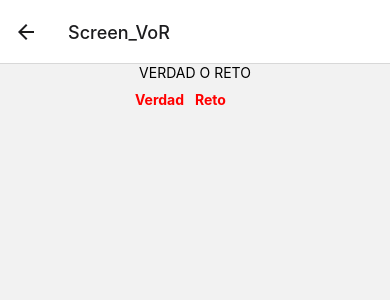
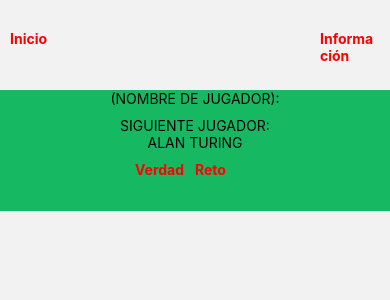
Before and after one commit to MiguelOlave/AlicoSoft, a React Native app in the folder BoozeBear/: screen /Screen_VoR in a window 390 px wide. Shown: the top 300 px of the page. Built offline with nearby package versions, Linux system fonts and the light colour scheme.

Commit message:
Actualización de la actualización

```diff
--- /dev/null
+++ b/BoozeBear/Componentes/Modal_info.js
@@ -0,0 +1,75 @@
+import React, { useState } from 'react'
+import { View, Modal, Text, TouchableOpacity } from 'react-native'
+
+const Informacion = (props) => {
+
+    const { text, view, setView } = props
+
+    return (
+        <Modal
+            animationType='slide' //fade, none o slite
+            onDismiss={() => console.log('close')}
+            onShow={() => console.log('show')}
+            transparent
+            visible={view}
+        >
+            <View
+                style={{
+                    flex: 1,
+                    backgroundColor: 'rgba(1,1,1,0.5)',
+                    justifyContent: 'center',
+                    alignItems: 'center',
+                }}
+            >
+                <View
+                    style={{
+                        height: '80%',
+                        width: '90%',
+                        backgroundColor: '#FFF',
+                    }}
+                >
+
+                    <View
+                        style={{
+                            height: 40,
+                            width: '100%',
+                            flexDirection: 'row',
+                            alignItems: 'center',
+                            justifyContent: 'flex-end',
+                            paddingHorizontal: 10,
+                        }}
+                    >
+                        <TouchableOpacity
+                            onPress={() => setView(false)}
+                        >
+                            <Text>
+                                Cerrar
+                            </Text>
+                        </TouchableOpacity>
+
+                    </View>
+
+                    <View
+                        style={{
+                            flexDirection: 'column'
+                        }}
+                    >
+                        <Text
+                            style={{
+                                alignContent: 'center',
+                                marginTop: 20,
+                                marginHorizontal: 20,
+                                backgroundColor: 'blue',
+                            }}
+                        >
+                            {text}
+                        </Text>
+                    </View>
+
+                </View>
+            </View>
+        </Modal>
+    )
+}
+
+export default Informacion
--- a/BoozeBear/screens/MainStack.js
+++ b/BoozeBear/screens/MainStack.js
@@ -1,6 +1,6 @@
 import { NavigationContainer } from "@react-navigation/native";
 import { createNativeStackNavigator } from "@react-navigation/native-stack";
-import Home from "./Home";
+import Screen_Home from "./Screen_Home";
 import Screen_Informacion from "./Screen_Informacion";
 import Screen_VoR from "./Screen_VoR";
 import Screen_QuienEsMas from "./Screen_QuienEsMas";
@@ -13,10 +13,10 @@ const MainStack = () => {
         <NavigationContainer>
             <Stack.Navigator
                 screenOptions={{
-                    headerShown: true, //Esconde el titulo  del stack en la parte superior de la pantalla
+                    headerShown: false, //Esconde el titulo  del stack en la parte superior de la pantalla
                 }}
             >
-                <Stack.Screen name="Home" component={Home} />
+                <Stack.Screen name="Screen_Home" component={Screen_Home} />
                 <Stack.Screen
                     name="Screen_Informacion"
                     component={Screen_Informacion}
--- a/BoozeBear/screens/Screen_QuienEsMas.js
+++ b/BoozeBear/screens/Screen_QuienEsMas.js
@@ -1,11 +1,66 @@
-import { View, Text } from "react-native";
+import React, { useState } from 'react'
+import { View, Text, StyleSheet } from 'react-native'
+import Agregar from '../Componentes/Btn_Agregar'
+import Informacion from '../Componentes/Modal_info'
 
 const Screen_QuienEsMas = ({ navigation }) => {
+
+  const [view, setView] = useState(false)
+
   return (
-    <View>
-      <Text>QUIEN ES MAS</Text>
+    <View
+      style={{ flex: 1 }}
+    >
+      <Informacion
+        view={view}
+        setView={setView}
+        text='En la pantalla saldrá el nombre de cada jugador con su respectivo reto o verdad, al terminar dale click  al boton de verdad o reto para que el siguiente jugador lo cumpla.'
+      />
+      <View
+        style={style.superior}
+      >
+        <Agregar
+          text='Inicio'
+          onPress={() => { navigation.navigate('Screen_Home') }}
+        />
+        <Agregar
+          text='Información'
+          onPress={() => { setView(true); }}
+        />
+      </View>
+      <View
+        style={style.content}
+      >
+        <Text>
+          ¿Cuál es el secreto de la juventud eterna?
+        </Text>
+        <View>
+          <Agregar
+            text='Siguiente'
+            onPress={() => { }}
+          />
+        </View>
+      </View>
     </View>
-  );
-};
+  )
+}
 
-export default Screen_QuienEsMas;
+export default Screen_QuienEsMas
+
+const style = StyleSheet.create({
+  superior: {
+    marginTop: 20,
+    marginHorizontal: 10,
+    flexDirection: "row",
+    alignItems: 'center',
+    justifyContent: "space-between",
+  },
+  content: {
+    flexDirection: "column",
+    marginTop: 10,
+    width: '100%',
+    backgroundColor: '#17B862',
+    alignItems: 'center',
+    justifyContent: 'center',
+  }
+});
--- a/BoozeBear/screens/Screen_VoR.js
+++ b/BoozeBear/screens/Screen_VoR.js
@@ -1,9 +1,11 @@
-import { useState } from "react";
-import { View, Text } from "react-native";
-import Agregar from "../Componentes/Btn_Agregar";
-import asks from "../database/asks.json";
+import React, { useState } from 'react'
+import { View, StyleSheet, Modal, Text, TouchableOpacity } from 'react-native'
+import Agregar from '../Componentes/Btn_Agregar'
+import Informacion from '../Componentes/Modal_info'
+import asks from '../database/asks.json'
 
-const Screen_VoR = () => {
+const Screen_VoR = ({ navigation }) => {
+
     const [currentQuestion, setCurrentQuestion] = useState();
     const [level, setLevel] = useState("Hot");
     const asksVerdad = asks.asksVerdad.filter((ask) => ask.category === level);
@@ -16,16 +18,91 @@ const Screen_VoR = () => {
         const random = Math.floor(Math.random() * asksReto.length);
         setCurrentQuestion(asksReto[random]?.name);
     };
+
+
+    const [view, setView] = useState(false)
     return (
-        <View style={{ alignItems: "center" }}>
-            <Text>VERDAD O RETO</Text>
-            <Text>{currentQuestion}</Text>
-            <View style={{ flexDirection: "row" }}>
-                <Agregar text="Verdad" onPress={muestreVerdad} />
-                <Agregar text="Reto" onPress={muestreReto} />
+        <View
+            style={{ flex: 1 }}
+        >
+            <Informacion
+                view={view}
+                setView={setView}
+                text='En la pantalla saldrá el nombre de cada jugador con su respectivo reto o verdad, al terminar dale click  al boton de verdad o reto para que el siguiente jugador lo cumpla.'
+            />
+            <View
+                style={style.superior}
+            >
+                <Agregar
+                    text='Inicio'
+                    onPress={() => { navigation.navigate('Screen_Home') }}
+                />
+                <Agregar
+                    text='Información'
+                    onPress={() => { setView(true); }}
+                />
+            </View>
+            <View
+                style={style.contenido}
+            >
+                <View
+                    style={{
+                        alignContent: 'center',
+                        alignItems: 'center'
+                    }}
+                >
+                    <Text>
+                        (NOMBRE DE JUGADOR):
+                    </Text>
+                    <Text>
+                        {currentQuestion}
+                    </Text>
+                </View>
+                <View
+                    style={style.contenido}
+                >
+                    <Text>
+                        SIGUIENTE JUGADOR:
+                    </Text>
+                    <Text>
+                        ALAN TURING
+                    </Text>
+                    <View
+                        style={{
+                            flexDirection: 'row'
+                        }}
+                    >
+                        <Agregar
+                            text='Verdad'
+                            onPress={muestreVerdad}
+                        />
+                        <Agregar
+                            text='Reto'
+                            onPress={muestreReto}
+                        />
+                    </View>
+                </View>
             </View>
         </View>
-    );
-};
+    )
+}
 
-export default Screen_VoR;
+export default Screen_VoR
+
+const style = StyleSheet.create({
+    superior: {
+        marginTop: 20,
+        marginHorizontal: 10,
+        flexDirection: "row",
+        alignItems: 'center',
+        justifyContent: "space-between",
+    },
+    contenido: {
+        flexDirection: "column",
+        marginTop: 10,
+        width: '100%',
+        backgroundColor: '#17B862',
+        alignItems: 'center',
+        justifyContent: 'center',
+    }
+});
```
